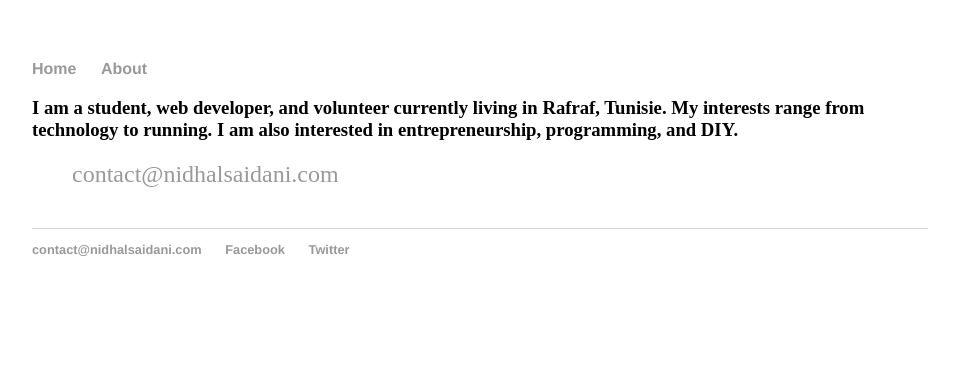
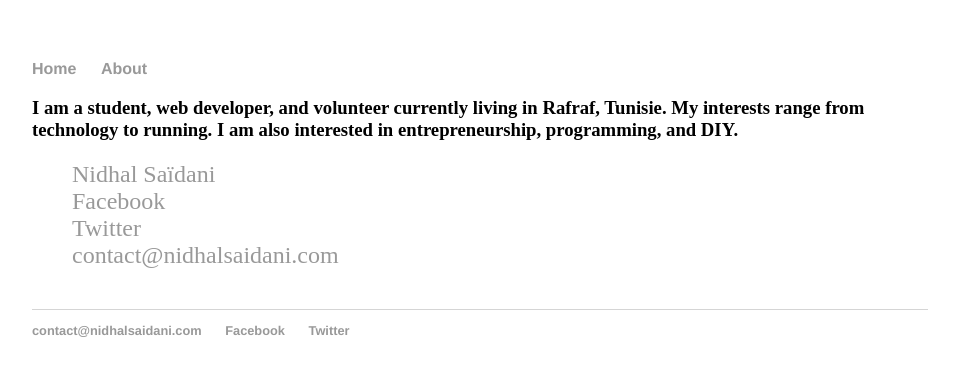
Before and after one commit to nidhalsaidani/nidhalsaidani.github.io, a Jekyll site: the page built from about/index.html, in a window 1280 px wide. Shown: the top 376 px of the page, without its empty margins (160-1119 px from the left). Built offline with Jekyll 4.4.1, drawn with Linux system fonts in a browser that asks for light colours; Markdown is read by kramdown in place of the engine named in the settings.

Commit message:
Update index.html

```diff
--- a/about/index.html
+++ b/about/index.html
@@ -6,6 +6,10 @@ title: Nidhal Saïdani's About
 	<ul class="posts">
 
 
-	    <li><a href="mailto:contact@nidhalsaidani.com" title="contact@nidhalsaidani.com">contact@nidhalsaidani.com</a></li>
+	    <li><a href="https://nidhalsaidani.com" title="Nidhal Saïdani">Nidhal Saïdani</a></li>
+		<li><a href="https://facebook.com/NidhalSaidani" title="Facebook">Facebook</a></li>
+			<li><a href="https://twitter.com/NidhalSaidani" title="Twitter">Twitter</a></li>
+				<li><a href="mailto:contact@nidhalsaidani.com" title="contact@nidhalsaidani.com">contact@nidhalsaidani.com</a></li>
+
 
 	</ul>
```
